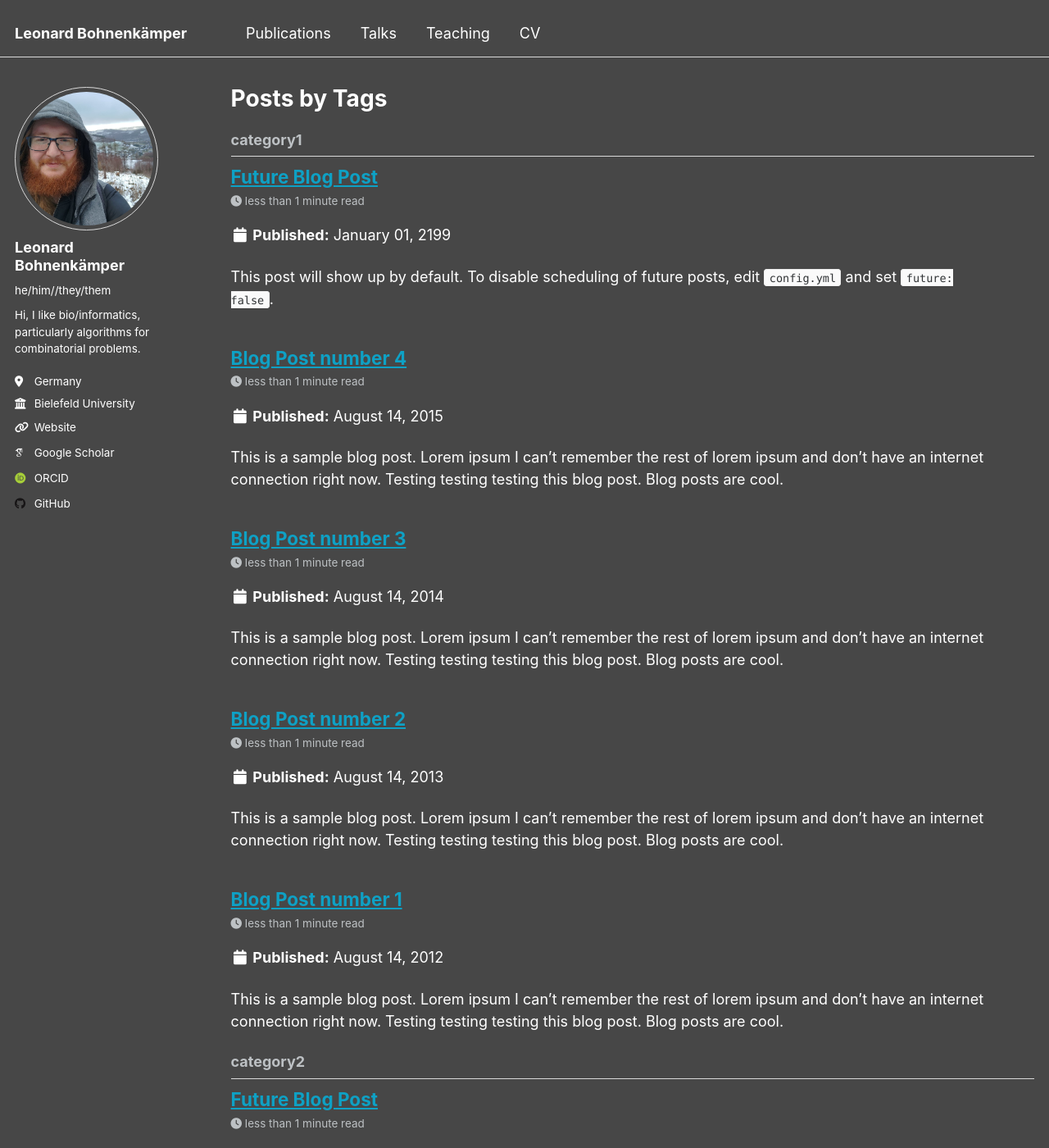
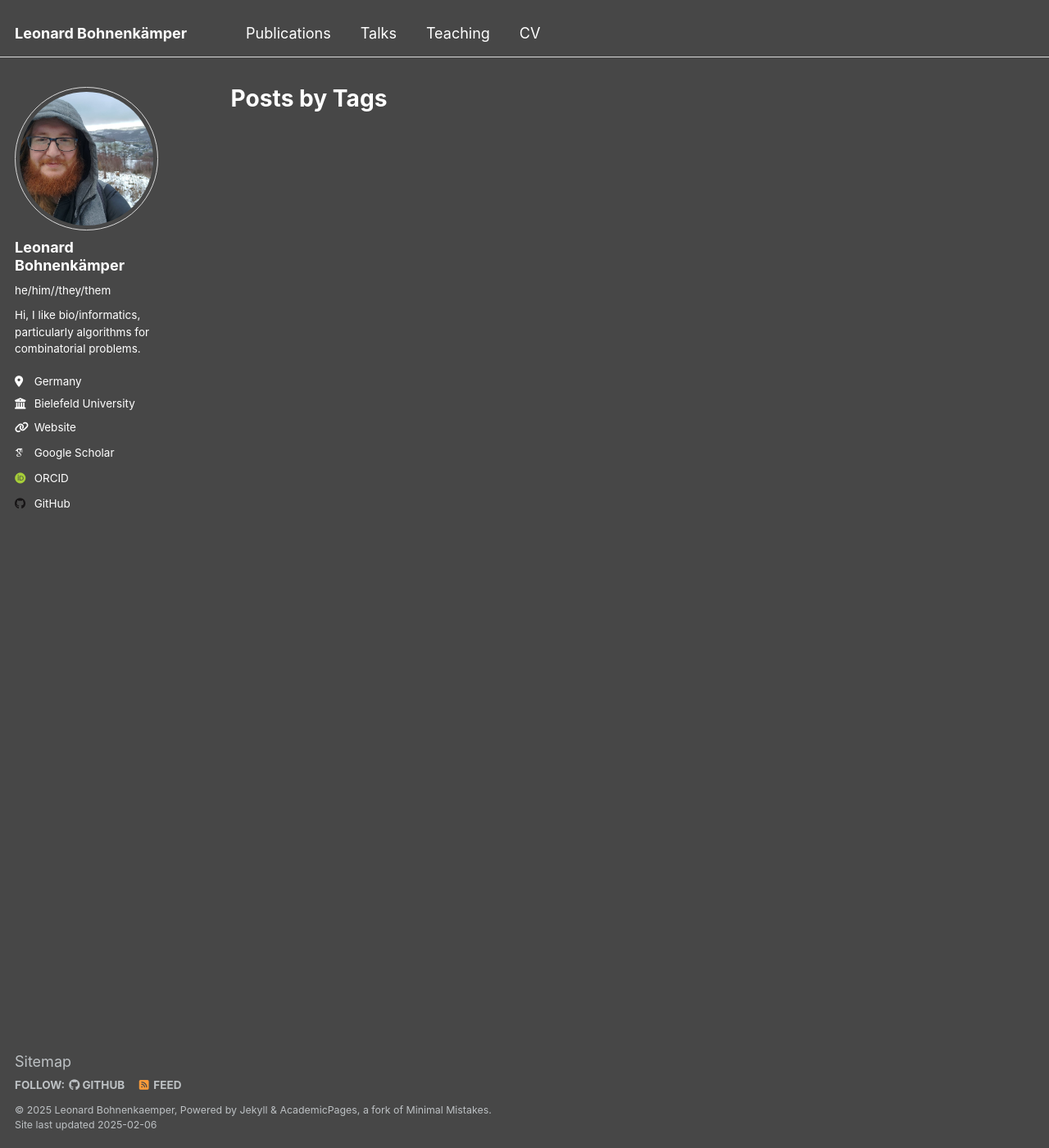
Before and after one commit to leobkmer/leobkmer.github.io, a Jekyll site: the page built from _pages/tag-archive.html, in a window 1280 px wide and 1400 px high. Shown: the whole window at 82% size. Built offline with Jekyll 4.4.1, drawn with Linux system fonts in a browser that asks for light colours; some web fonts are replaced; some of the changed text lies outside the part shown.

Commit message:
Remove more unnecessary stuff

```diff
--- a/_posts/2012-08-14-blog-post-1.md
+++ /dev/null
@@ -1,20 +0,0 @@
----
-title: 'Blog Post number 1'
-date: 2012-08-14
-permalink: /posts/2012/08/blog-post-1/
-tags:
-  - cool posts
-  - category1
-  - category2
----
-
-This is a sample blog post. Lorem ipsum I can't remember the rest of lorem ipsum and don't have an internet connection right now. Testing testing testing this blog post. Blog posts are cool.
-
-Headings are cool
-======
-
-You can have many headings
-======
-
-Aren't headings cool?
-------
--- a/_posts/2013-08-14-blog-post-2.md
+++ /dev/null
@@ -1,20 +0,0 @@
----
-title: 'Blog Post number 2'
-date: 2013-08-14
-permalink: /posts/2013/08/blog-post-2/
-tags:
-  - cool posts
-  - category1
-  - category2
----
-
-This is a sample blog post. Lorem ipsum I can't remember the rest of lorem ipsum and don't have an internet connection right now. Testing testing testing this blog post. Blog posts are cool.
-
-Headings are cool
-======
-
-You can have many headings
-======
-
-Aren't headings cool?
-------
--- a/_posts/2014-08-14-blog-post-3.md
+++ /dev/null
@@ -1,20 +0,0 @@
----
-title: 'Blog Post number 3'
-date: 2014-08-14
-permalink: /posts/2014/08/blog-post-3/
-tags:
-  - cool posts
-  - category1
-  - category2
----
-
-This is a sample blog post. Lorem ipsum I can't remember the rest of lorem ipsum and don't have an internet connection right now. Testing testing testing this blog post. Blog posts are cool.
-
-Headings are cool
-======
-
-You can have many headings
-======
-
-Aren't headings cool?
-------
--- a/_posts/2199-01-01-future-post.md
+++ /dev/null
@@ -1,11 +0,0 @@
----
-title: 'Future Blog Post'
-date: 2199-01-01
-permalink: /posts/2012/08/blog-post-4/
-tags:
-  - cool posts
-  - category1
-  - category2
----
-
-This post will show up by default. To disable scheduling of future posts, edit `config.yml` and set `future: false`.
```
Also changed, not shown: _pages/404.md (+1 -1 lines), _portfolio/portfolio-1.md (deleted, +0 -7 lines), _portfolio/portfolio-2.html (deleted, +0 -7 lines), _posts/2015-08-14-blog-post-4.md (deleted, +0 -20 lines).
